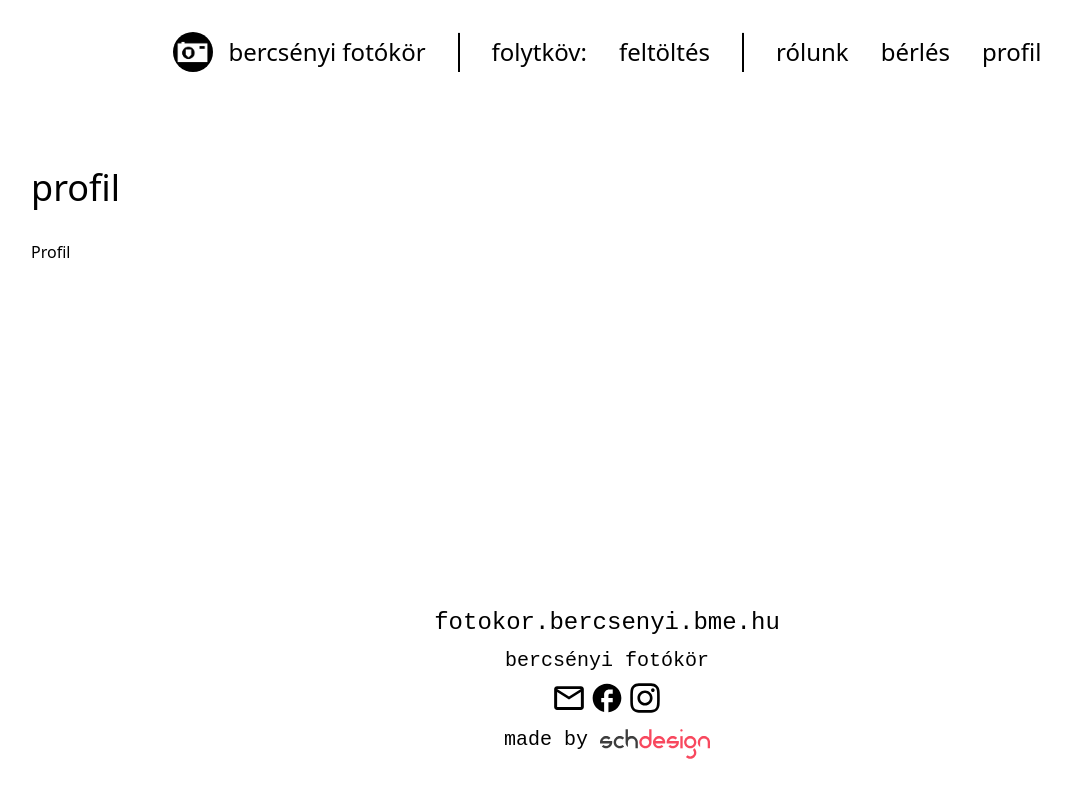
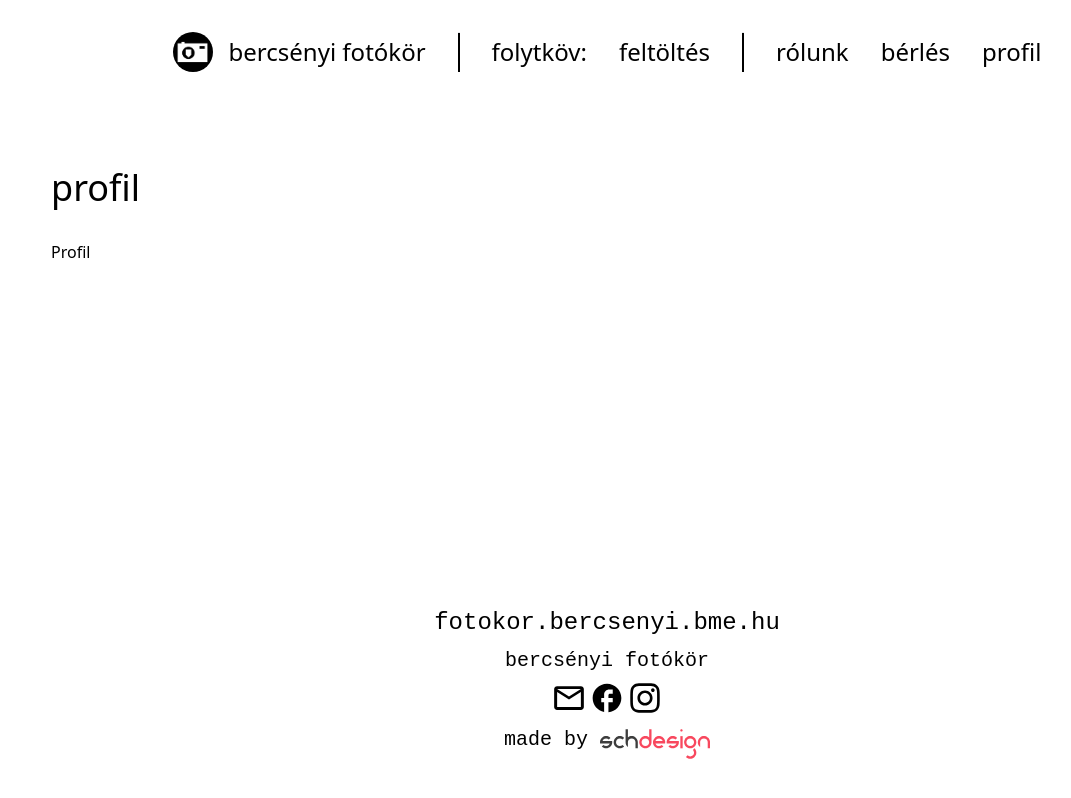
Before and after one commit to simonyiszk/bercsenyi-fotokor-web, a Next.js app: page /profil in a window 1280 px wide. Shown: the whole page, without its empty margins (33-1104 px from the left). Built offline with nearby package versions, Linux system fonts and the light colour scheme.

Commit message:
fix children warning thing (#36)
Signed-off-by: Miklos Daniel <daniel.miklos0@gmail.com>

```diff
--- a/components/layouts/InnerLayout.tsx
+++ b/components/layouts/InnerLayout.tsx
@@ -22,11 +22,11 @@ export default function InnerLayout({
         {/* todo seo stuff
         https://github.com/simonyiszk/bercsenyi-fotokor-web/milestone/3
         */}
-        <title>{title.toLocaleLowerCase()} - bercsényi fotókör</title>
+        <title>{`${title.toLocaleLowerCase()} - bercsényi fotókör`}</title>
       </Head>
       <div
         className={clsx(
-          restrictWidth && "max-w-6xl",
+          restrictWidth && "max-w-6xl px-5",
           restrictHeight && "py-16",
           "w-full h-full mx-auto"
         )}
```
